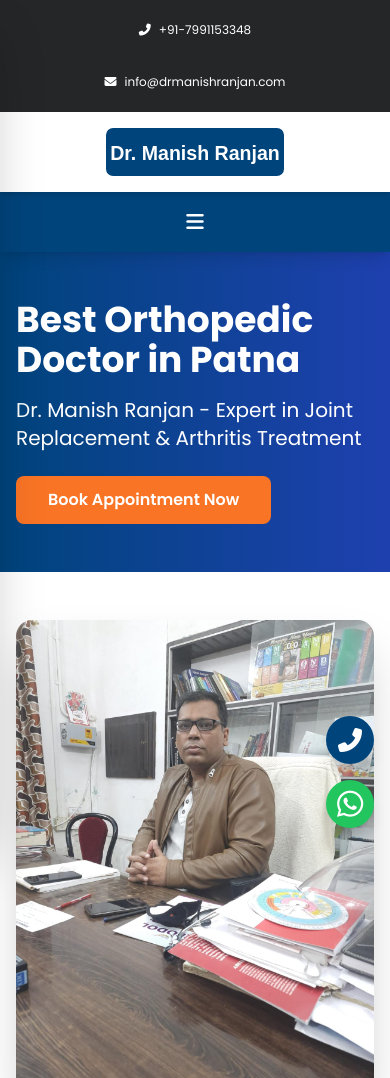
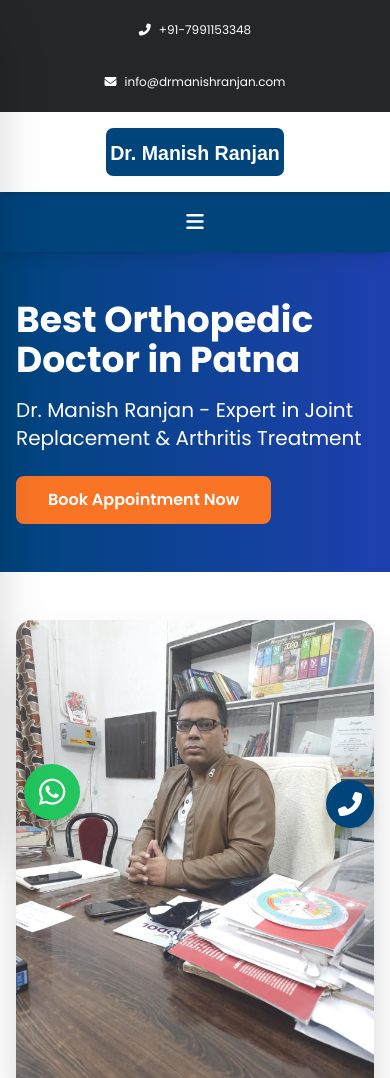
Before and after one commit to KAMATAWDHESH/doctor-Manish-frontend, a plain HTML site: page index.html in a window 390 px wide. Shown: the top 1078 px of the page. Drawn offline with nearby package versions, Linux system fonts and the light colour scheme.

Commit message:
feat: add WhatsApp left and phone right floating buttons

```diff
--- a/index.html
+++ b/index.html
@@ -812,13 +812,14 @@
         </div>
     </footer>
 
-    <!-- Fixed WhatsApp Button (Bottom Right) -->
-    <a href="https://wa.me/917991153348" target="_blank" class="fixed bottom-6 right-6 w-14 h-14 bg-green-500 hover:bg-green-600 rounded-full flex items-center justify-center shadow-lg transition z-50" aria-label="WhatsApp">
+
+    <!-- Fixed WhatsApp Button (Bottom Left) -->
+    <a href="https://wa.me/917991153348" target="_blank" class="fixed bottom-6 left-6 w-14 h-14 bg-green-500 hover:bg-green-600 rounded-full flex items-center justify-center shadow-lg transition z-50" aria-label="WhatsApp">
         <i class="fab fa-whatsapp text-white text-3xl"></i>
     </a>
 
-    <!-- Fixed Call Button (Bottom Right, above WhatsApp) -->
-    <a href="tel:+91-7991153348" class="fixed bottom-24 right-6 w-14 h-14 bg-primary-blue hover:bg-blue-700 rounded-full flex items-center justify-center shadow-lg transition z-50" aria-label="Call">
+    <!-- Fixed Call Button (Bottom Right) -->
+    <a href="tel:+91-7991153348" class="fixed bottom-6 right-6 w-14 h-14 bg-primary-blue hover:bg-blue-700 rounded-full flex items-center justify-center shadow-lg transition z-50" aria-label="Call">
         <i class="fas fa-phone-alt text-white text-2xl"></i>
     </a>
 
```
Also changed, not shown: 1 other file.
